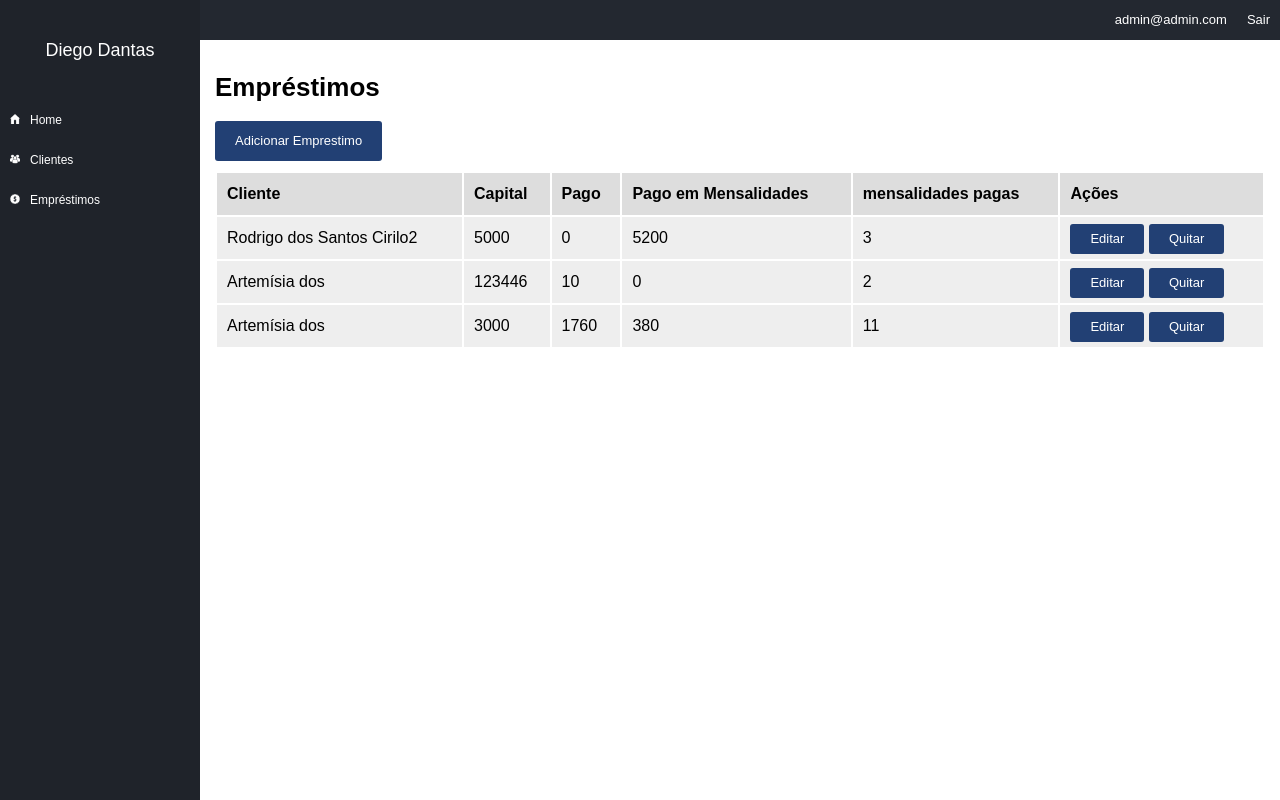
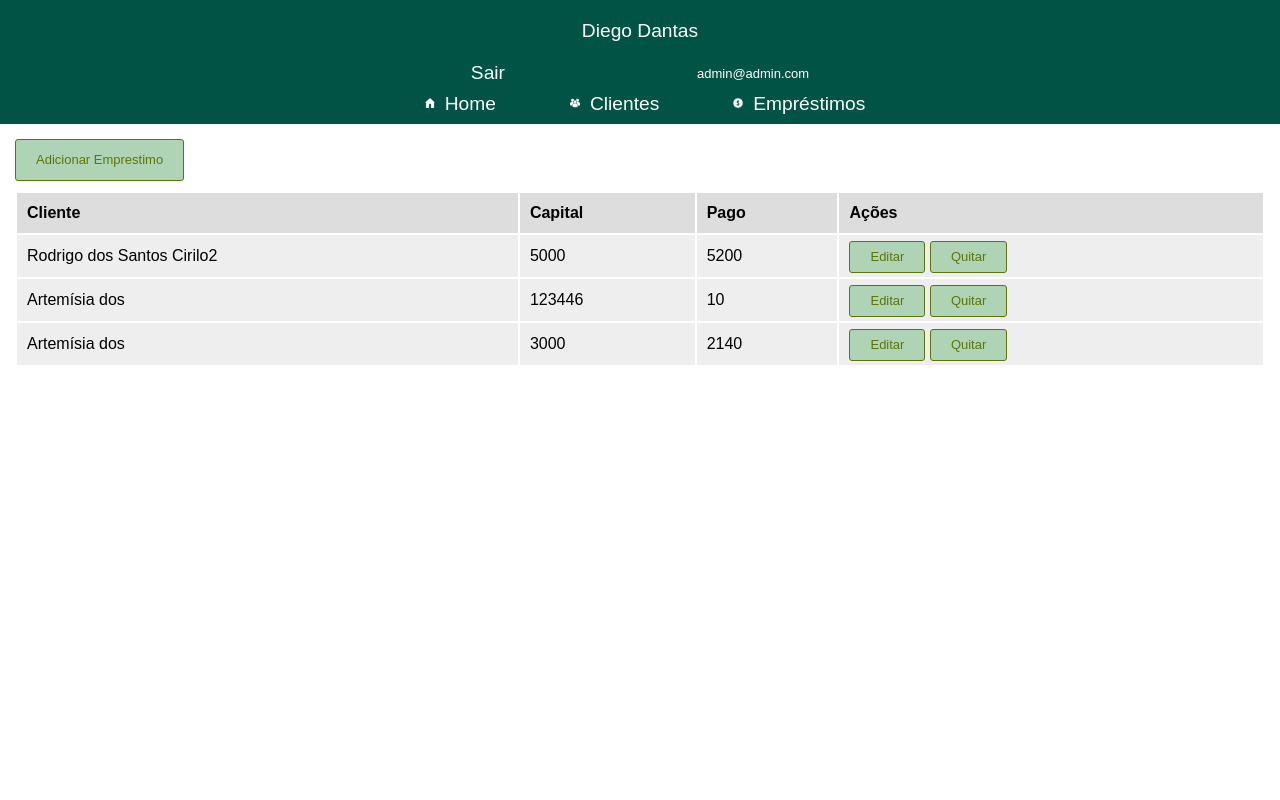
Before and after one commit to rscirilo/financeiro, a PHP site: page /financeiro/emprestimo in a window 1280 px wide. Run offline with PHP 8.4, Linux system fonts and the light colour scheme; a user stored in the database is signed in; data comes from the database, SQL or seed files in the repository.

Commit message:
personalização

```diff
--- a/assets/css/template.css
+++ b/assets/css/template.css
@@ -4,18 +4,34 @@ body {
 	font-size:13px;
 	font-family:Arial;
 }
+h1{
+	color: #015345;
+	font-family: Georgia, 'Times New Roman', Times, serif;
+	align-items: center;
+}
+.topo-sair{
+	display: flex;
+	flex-direction: row;
+	color: white;
+	gap: 15%;
+	align-items: center;
+	justify-content: center;
+	text-align: center;
+}
 .leftmenu {
-	width:200px;
-	background-color:#1f232a;
-	position:fixed;
-	left:0;
-	top:0;
-	bottom:0;
+	width:100%;
+	align-items: center;
+	justify-content: center;
+	background-color:#015345;
+}
+.leftmenu a{
+	color: white;
+	font-size: 1.2rem;
+	text-decoration: none;
 }
 .company_name {
-	height:100px;
-	line-height: 100px;
-	font-size:18px;
+	padding: 20px;
+	font-size: 1.2rem;
 	color:#FFF;
 	text-align: center;
 }
@@ -23,7 +39,6 @@ body {
 	padding-left:200px;
 }
 .top {
-	height:40px;
 	background-color:#232830;
 	color:#FFF;
 	font-size:13px;
@@ -41,23 +56,36 @@ body {
 }
 .menuarea {
 	color:#FFF;
+	justify-content: center;
+	text-align: center;
+	align-items: center;
 }
 .menuarea ul {
 	margin:0;
 	padding:0;
 	list-style: none;
+	display: flex;
+	align-items: center;
+	justify-content: center;
+	text-align: center;
+	gap: 5%;
+	flex-direction: row;
 }
 .menuarea li {
 	height:40px;
 	line-height: 40px;
 	font-size:12px;
+	align-items: center;
+	justify-content: center;
+	text-align: center;
 	padding-left:30px;
 	background-size:10px 10px;
 	background-repeat: no-repeat;
 	background-position: 10px 14px;
 }
 .menuarea li:hover {
-	background-color:#000;
+	text-decoration: underline 2px;
+
 }
 .menuarea li a {
 	color:#FFF;
@@ -134,9 +162,9 @@ textarea {
 input[type=submit],
 button,
 .button {
-	border:0px;
-	background-color:#224074;
-	color:#FFF;
+	border:1px solid #5d7507;
+	background-color:#afd4b5;
+	color:#5d7507;
 	height:40px;
 	line-height: 40px;
 	border-radius:3px;
@@ -151,7 +179,8 @@ button,
 	line-height: 30px;
 }
 .button a {
-	color:#FFF;
+	color:#5d7507;
+	font-weight: 500;
 	text-decoration: none;
 }
 table {
@@ -159,7 +188,6 @@ table {
 }
 table th {
 	height:40px;
-	line-height: 40px;
 	background-color:#DDD;
 	text-align: left;
 	padding-left:10px;
@@ -169,7 +197,6 @@ table td {
 	height:40px;
 	line-height: 40px;
 	background-color:#EEE;
-	text-align: left;
 	padding-left:10px;
 	padding-right: 10px;
 }
--- a/views/clients_edit.php
+++ b/views/clients_edit.php
@@ -1,3 +1,8 @@
+<head>
+	<link rel="stylesheet" href=" <?php echo BASE_URL?>/assets/css/template.css">
+</head>
+<body>
+
 <h1>Clientes - Editar</h1>
 
 <?php if(isset($error_msg) && !empty($error_msg)): ?>
@@ -55,5 +60,6 @@
 	<input type="submit" value="Salvar" >
 
 </form>
+</body>
 
 <script type="text/javascript" src="<?php echo BASE_URL; ?>/assets/js/script_clients_add.js"></script>
--- a/views/emprestimo.php
+++ b/views/emprestimo.php
@@ -1,4 +1,8 @@
-<h1>Empréstimos</h1>
+<head>
+    <link rel="stylesheet" href="assets/css/template.css">
+</head>
+
+<!-- <h1>Empréstimos</h1> -->
 <?php if($add_permission): ?>
 <div class="button"><a href="<?php echo BASE_URL;?>/emprestimo/add">Adicionar Emprestimo</a></div>
 
@@ -8,9 +12,9 @@
         <th>Cliente</th>
         <th>Capital</th>
         <th>Pago</th>
-        <th>Pago em Mensalidades</th>
+        <!-- <th>Pago em Mensalidades</th> -->
         <!-- <th>sc</th> -->
-        <th>mensalidades pagas</th>
+        <!-- <th>mensalidades pagas</th> -->
         <th>Ações</th>
 
     </tr>
@@ -25,10 +29,10 @@
                 ?>
             </td>
             <td><?php echo $emprestimo_unico['valor_emprestimo'] ?></td>
-            <td><?php echo $emprestimo_unico['recebido'] ?></td>
-            <td><?php echo $emprestimo_unico['mensalidade']?></td>
+            <td><?php echo $emprestimo_unico['recebido'] +  $emprestimo_unico['mensalidade']?></td>
+            <!-- <td><?php echo $emprestimo_unico['mensalidade']?></td> -->
             <!-- <td><?php echo $emprestimo_unico['juros_sc'] ?></td> -->
-            <td><?php echo $emprestimo_unico['qtd_mensalidade'] ?></td>
+            <!-- <td><?php echo $emprestimo_unico['qtd_mensalidade'] ?></td> -->
             <td>
                 <div class="button button_small">
                     <a href="<?php echo BASE_URL; ?>emprestimo/editar/<?php echo $emprestimo_unico['id'];
--- a/views/home.php
+++ b/views/home.php
@@ -1,11 +1,12 @@
 <head>
 	<link rel="stylesheet" href="assets/css/template.css">
 </head>
-<h1>Home</h1>
+
 <body>
+	<!-- <h1>Home</h1> -->
 	<div class="container-obj">
 
-		<h2>Sobre seus clientes</h2>
+		<!-- <h2>Sobre seus clientes</h2> -->
 		<?php
 		$count_clients = 0;
 		foreach($quantidade_clientes as $client):
--- a/views/quitar.php
+++ b/views/quitar.php
@@ -1,3 +1,8 @@
+<head>
+	<link rel="stylesheet" href=" <?php echo BASE_URL?>/assets/css/template.css">
+</head>
+<body>
+
 <?php if(isset($error_msg) && !empty($error_msg)): ?>
 <div class="warn"><?php echo $error_msg; ?></div>
 <?php endif; ?>
@@ -86,6 +91,7 @@
 
 <input type="submit" id="submit" class="submit" value="Adicionar pagamento" />
 </form>
+</body>
 
 <script type="text/javascript" src="<?php echo BASE_URL;?>/assets/js/script_quitacao.js"></script>
 <!-- <script type="text/javascript" src="<?php echo BASE_URL;?>/assets/js/jquery.mask.js"></script> -->
--- a/views/template.php
+++ b/views/template.php
@@ -2,7 +2,7 @@
     <head>
         <meta charset="UTF-8">
         <title>Painel - <?php echo $viewData['company_name']; ?></title>
-        <link href="<?php echo BASE_URL; ?>/assets/css/template.css" rel="stylesheet" />
+        <link rel="stylesheet" href="assets/css/template.css">
         <script type="text/javascript" src="<?php echo BASE_URL; ?>/assets/js/jquery-1.7.1.min.js"></script>
         <script type="text/javascript">var BASE_URL = '<?php echo BASE_URL; ?>';</script>
         <script type="text/javascript" src="<?php echo BASE_URL; ?>/assets/js/script.js"></script>
@@ -12,6 +12,10 @@
             <div class="company_name">
                 <?php echo $viewData['company_name']; ?>
             </div><!--company_name-->
+            <div class="topo-sair">
+                    <div><a href="<?php echo BASE_URL.'/login/logout'; ?>">Sair</a></div>
+                    <div><?php echo $viewData ['user_email']; ?></div>
+                </div><!--topo-->
             <div class="menuarea">
                 <ul>
                     <li><a href="<?php echo BASE_URL; ?>">Home</a></li>
@@ -26,14 +30,9 @@
             </div><!--menuarea-->
         </div><!--leftmenu-->
 
-        <div class="container">
-            <div class="top">
-                <div class="top_right"><a href="<?php echo BASE_URL.'/login/logout'; ?>">Sair</a></div>
-                <div class="top_right"><?php echo $viewData ['user_email']; ?></div>
-            </div><!--topo-->
-            <div class="area">
+
+         <div class="area">
                 <?php $this->loadViewInTemplate($viewName, $viewData); ?>
             </div><!--area-->
-         </div><!--container-->
     </body>
 </html>
--- a/views/users.php
+++ b/views/users.php
@@ -1,4 +1,4 @@
-<h1>Usuários</h1>
+<!-- <h1>Usuários</h1> -->
 <div class="button"><a href="<?php echo BASE_URL; ?>/users/add">Adicionar Usuário</a></div>
 
 <table border="0" width="100%">
```
Also changed, not shown: other parts of assets/css/template.css (+14 -14 lines), assets/css/login.css (+7 -7 lines), views/clients.php (+6 -1 lines), views/clients_add.php (+8 -1 lines), views/emprestimo_add.php (+10 -3 lines), views/emprestimo_edit.php (+7 -1 lines).
